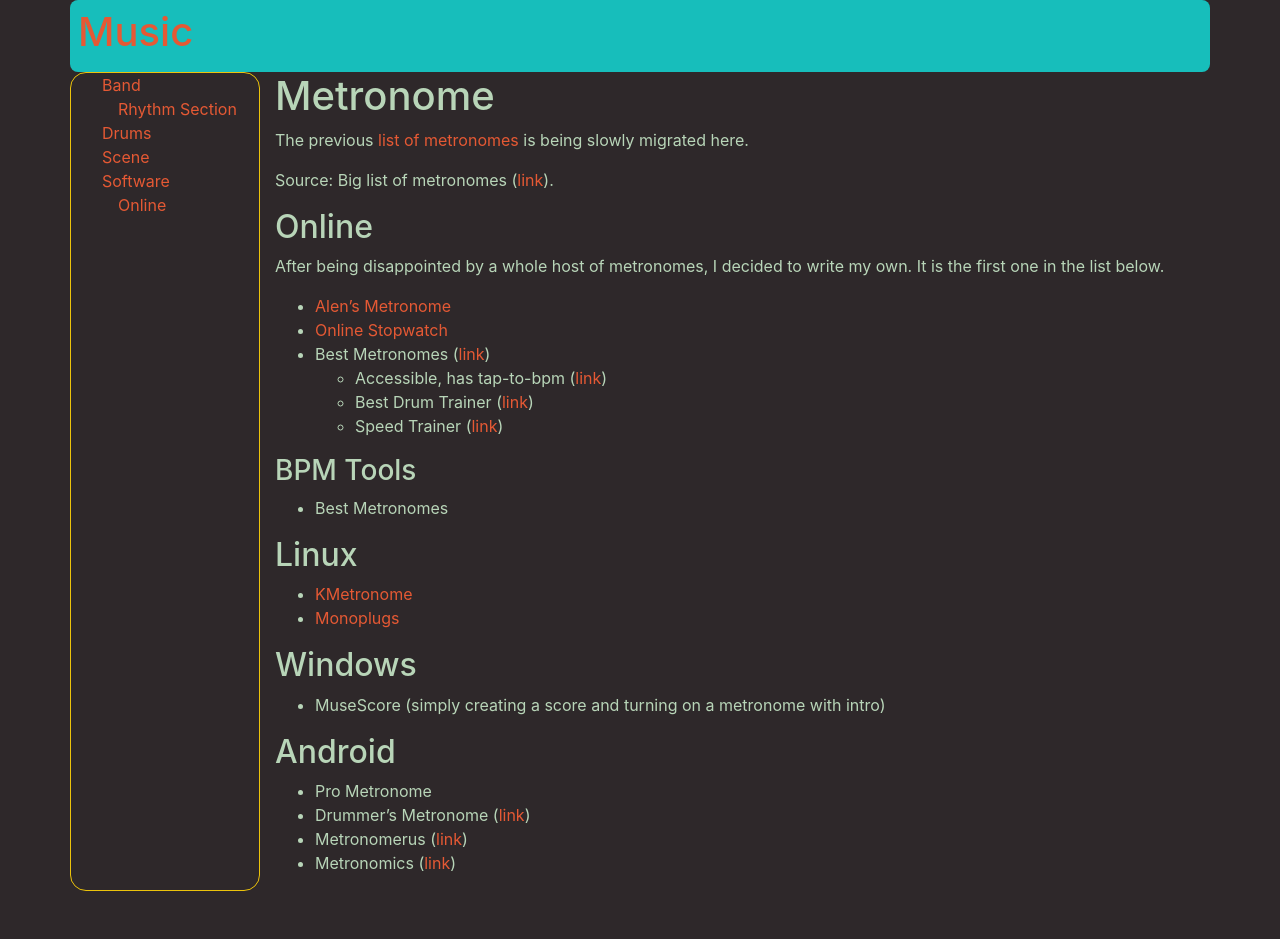
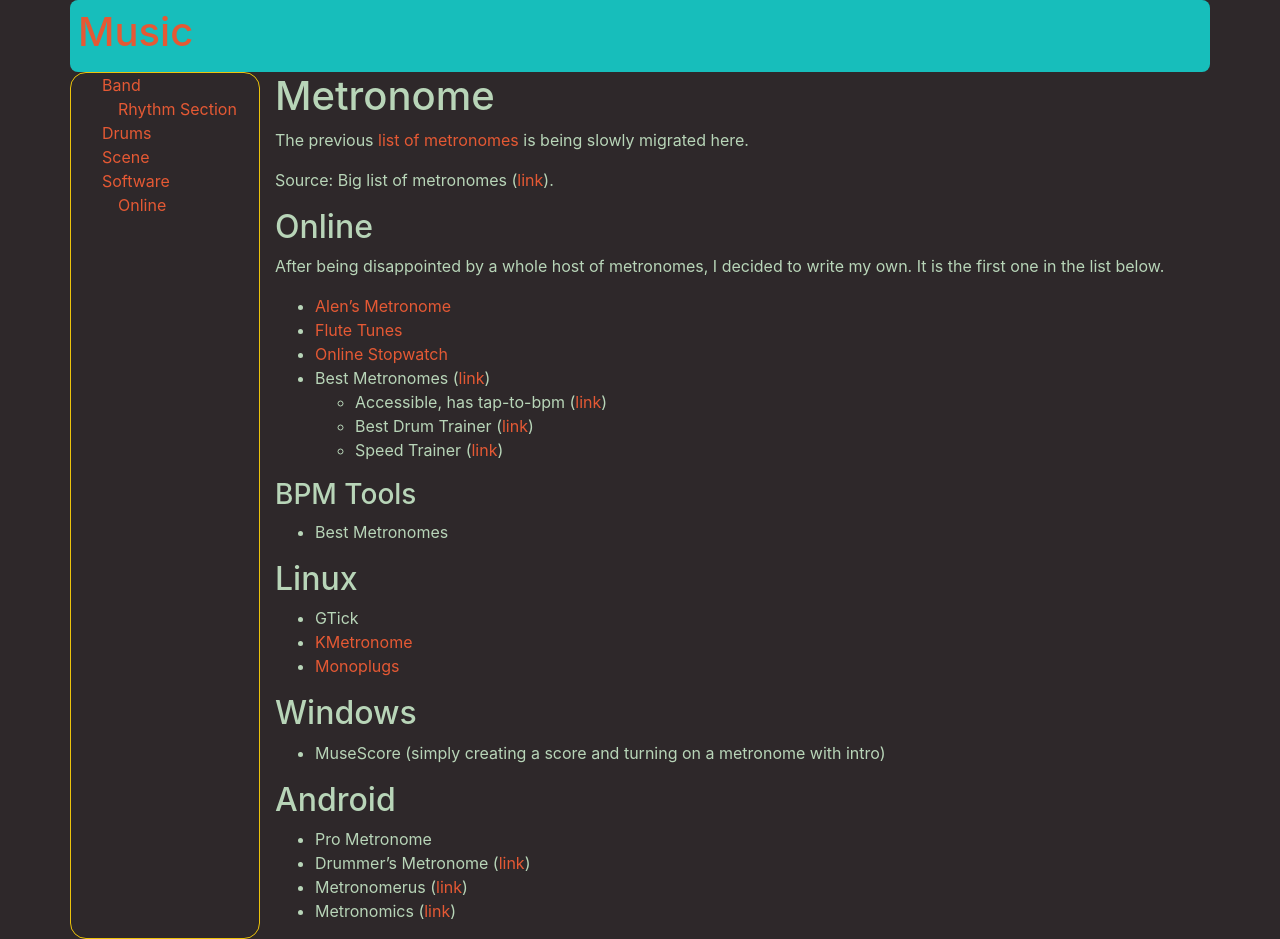
Before and after one commit to MisterY/music-site, a Jekyll site: the page built from software/metronome.md, in a window 1280 px wide. Built offline with Jekyll 4.4.1, drawn with Linux system fonts in a browser that asks for light colours; nearby versions of some CDN libraries; our own code applies the rules of GitHub Pages for plain Markdown files; before the commit the page ends 900 px from its top, so only the background shows below that.

Commit message:
adding another good metronome

```diff
--- a/software/metronome.md
+++ b/software/metronome.md
@@ -9,6 +9,7 @@ Source: Big list of metronomes ([link](http://robertinventor.com/bmwiki/Big_list
 After being disappointed by a whole host of metronomes, I decided to write my own. It is the first one in the list below.
 
 - [Alen's Metronome](http://metronome.alensiljak.ml/)
+- [Flute Tunes](https://www.flutetunes.com/metronome/)
 - [Online Stopwatch](https://www.online-stopwatch.com/metronome/)
 - Best Metronomes ([link](http://www.bestmetronome.com/))
     - Accessible, has tap-to-bpm ([link](http://a.bestmetronome.com/))
@@ -21,6 +22,7 @@ After being disappointed by a whole host of metronomes, I decided to write my ow
 
 ## Linux
 
+- GTick
 - [KMetronome](http://kmetronome.sourceforge.net/)
 - [Monoplugs](http://monoplugs.com/forum/viewtopic.php?t=958)
 
```
